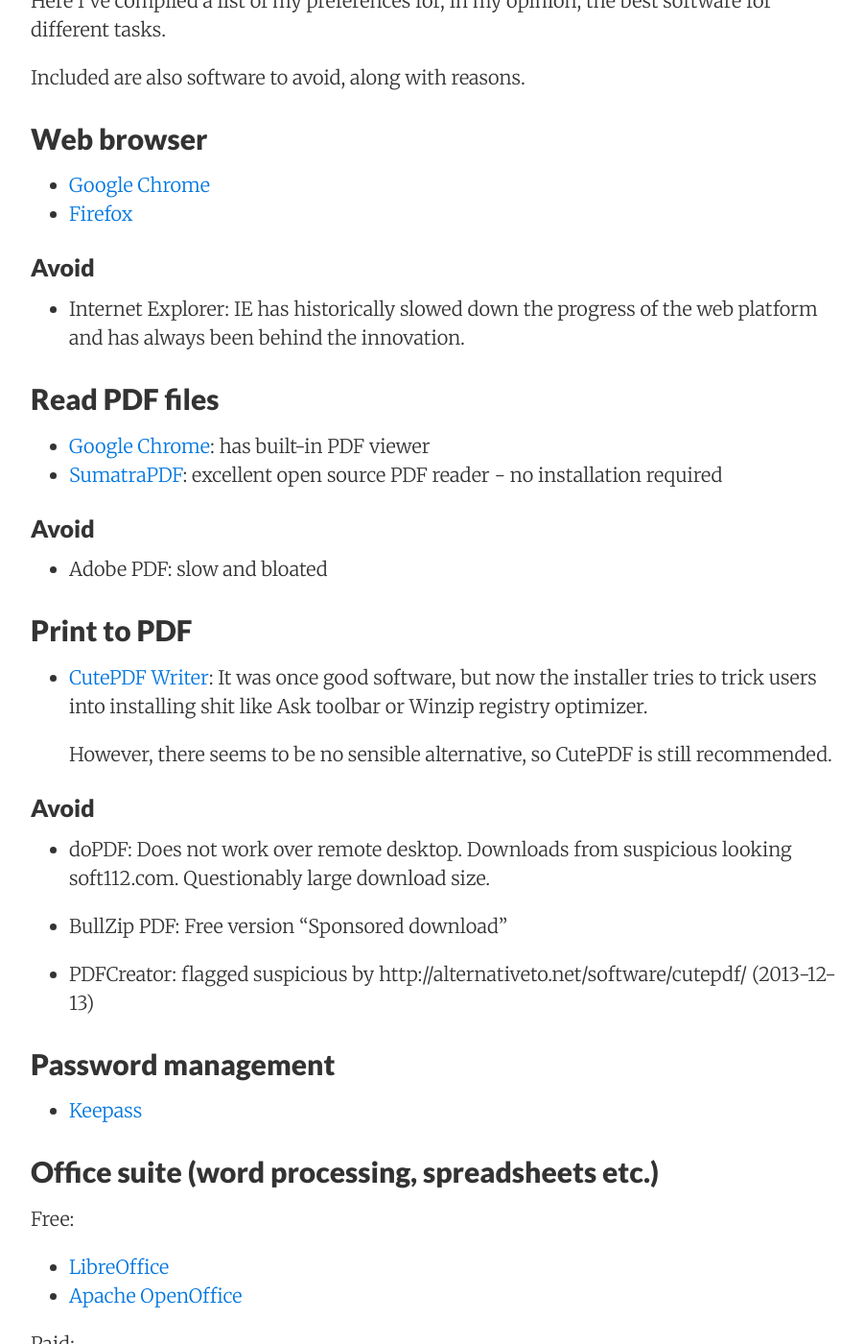
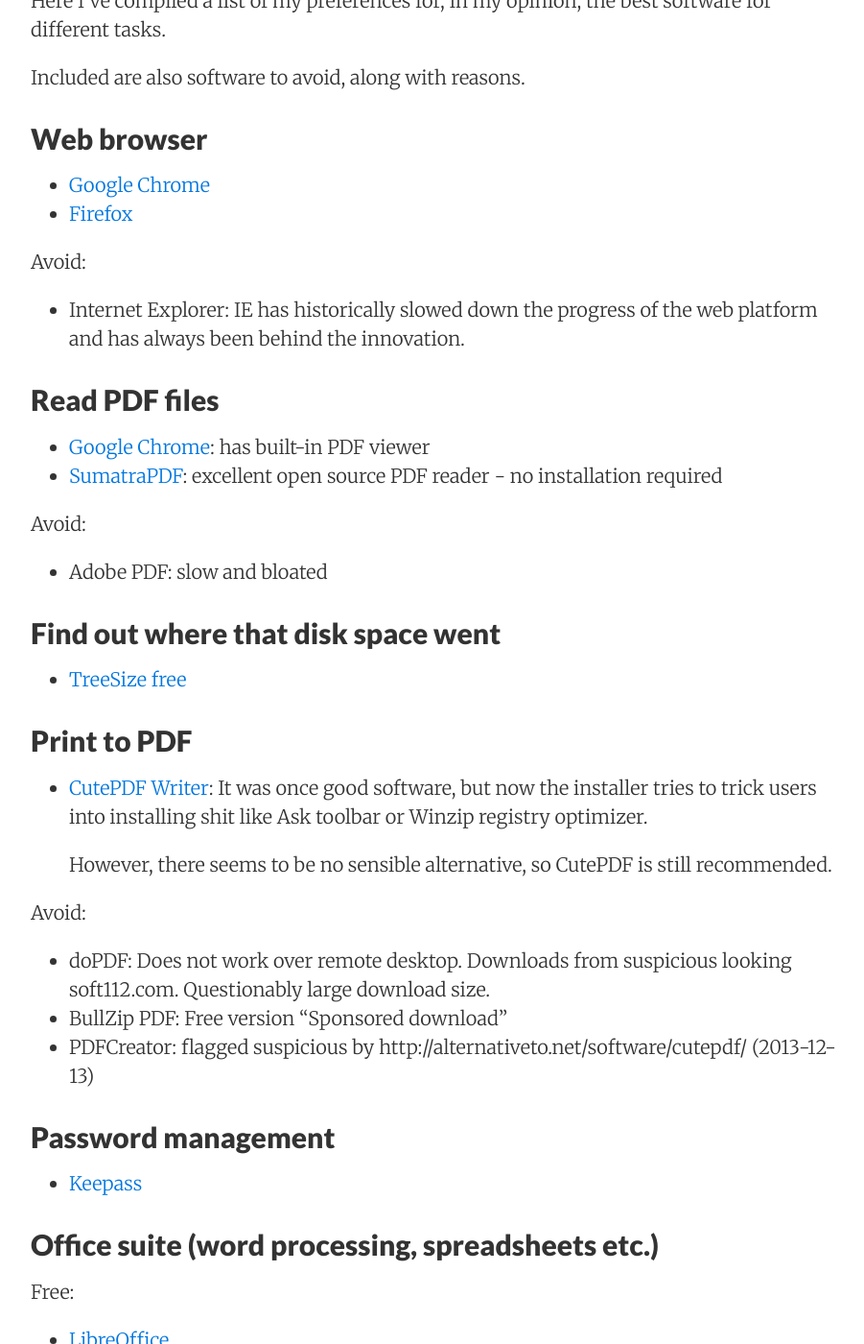
Before and after one commit to joonas-fi/joonas.fi, a Jekyll site: the page built from blog/_posts/2015/2015-08-23-software-that-does-not-suck.md, in a window 1280 px wide and 1400 px high, scrolled down 444 px. Shown: the whole window at 96% size, without its empty margins (188-1089 px from the left). Built offline with Jekyll 4.4.1, drawn with Linux system fonts in a browser that asks for light colours; nearby versions of some CDN libraries; comment, search, counter and statistics services are not loaded; some of the changed text lies outside the part shown.

Commit message:
Fix formatting of software that does not suck

```diff
--- a/blog/_posts/2015/2015-08-23-software-that-does-not-suck.md
+++ b/blog/_posts/2015/2015-08-23-software-that-does-not-suck.md
@@ -9,45 +9,53 @@
 
 Included are also software to avoid, along with reasons.
 
-## Web browser
+Web browser
+-------------------------
 
 - [Google Chrome](http://www.google.com/chrome/)
 - [Firefox](https://www.mozilla.org/en-US/firefox/)
 
-### Avoid
+Avoid:
 
 - Internet Explorer: IE has historically slowed down the progress of the web platform and has always been behind the innovation.
 
-## Read PDF files
+Read PDF files
+-------------------------
 
 - [Google Chrome](http://www.google.com/chrome/): has built-in PDF viewer
 - [SumatraPDF](http://www.sumatrapdfreader.org/): excellent open source PDF reader - no installation required
 
-### Avoid
+Avoid:
 
 - Adobe PDF: slow and bloated
 
-## Print to PDF
+Find out where that disk space went
+-------------------------
+
+- [TreeSize free](http://www.jam-software.com/treesize_free/)
+
+Print to PDF
+-------------------------
 
 - [CutePDF Writer](http://www.cutepdf.com/Products/CutePDF/writer.asp): It was once good software, but now the installer tries to trick users
   into installing shit like Ask toolbar or Winzip registry optimizer.
 
   However, there seems to be no sensible alternative, so CutePDF is still recommended.
 
-### Avoid
+Avoid:
 
 - doPDF: Does not work over remote desktop. Downloads from suspicious looking soft112.com.
   Questionably large download size.
-
 - BullZip PDF: Free version "Sponsored download"
-
 - PDFCreator: flagged suspicious by http://alternativeto.net/software/cutepdf/ (2013-12-13)
 
-## Password management
+Password management
+-------------------------
 
 - [Keepass](http://keepass.info/)
 
-## Office suite (word processing, spreadsheets etc.)
+Office suite (word processing, spreadsheets etc.)
+-------------------------
 
 Free:
 
```
Also changed, not shown: other parts of blog/_posts/2015/2015-08-23-software-that-does-not-suck.md (+22 -12 lines).
